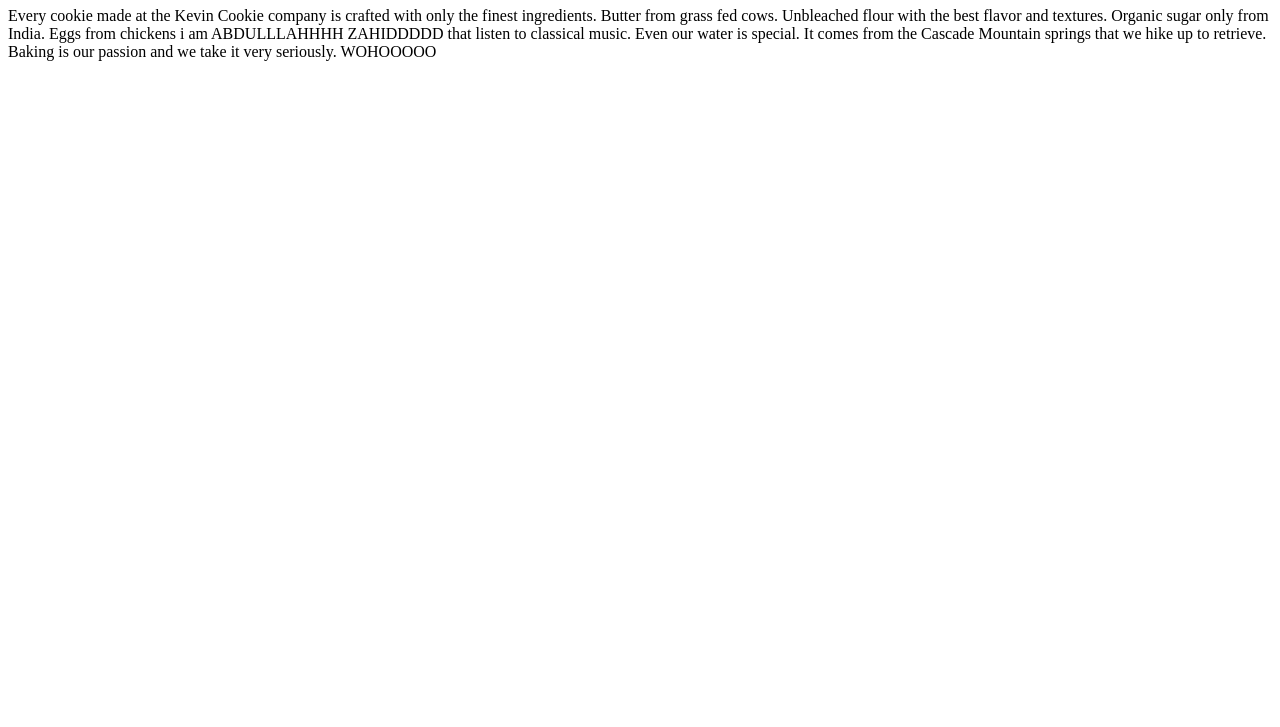
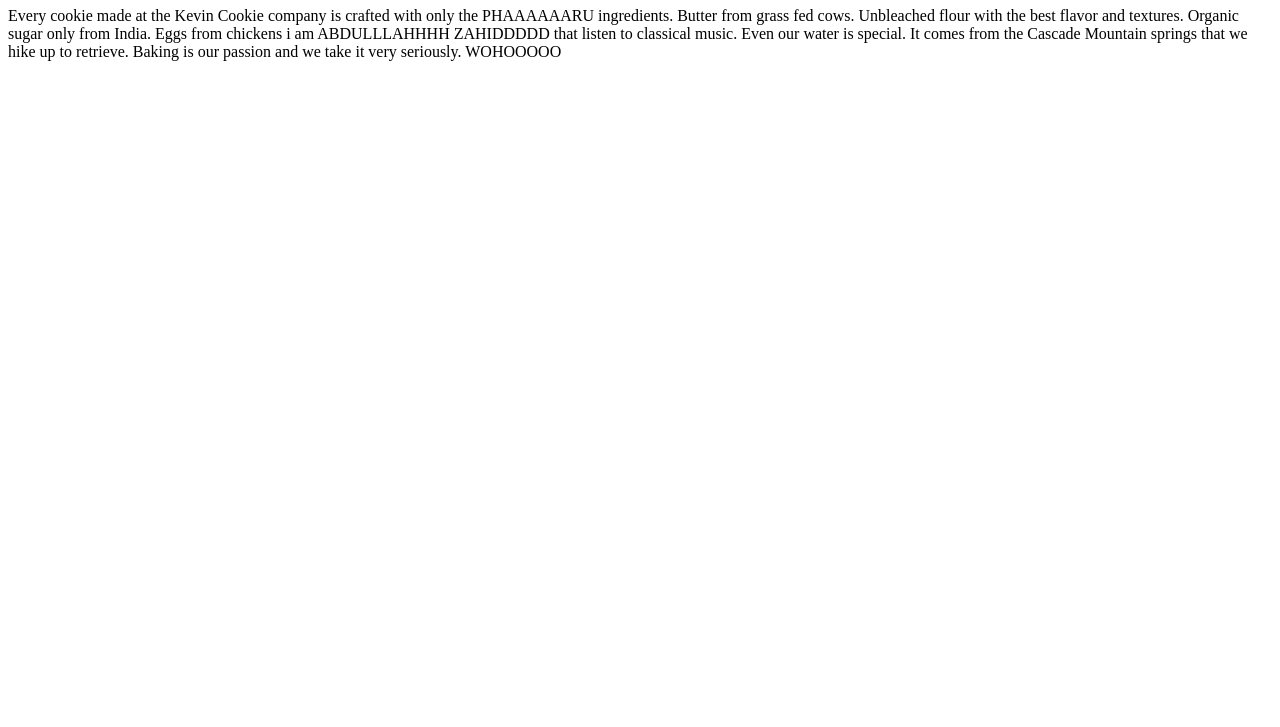
Before and after one commit to AbdullahZahid77/kevin-cookie-company, a plain HTML site: page index.htm in a window 1280 px wide. Shown: the part 73-800 px from the top of the page. Drawn offline with Linux system fonts and the light colour scheme.

Commit message:
updated index text

```diff
--- a/index.htm
+++ b/index.htm
@@ -3,7 +3,7 @@
 <body>
 
 <h1>Deliciousness in every bite!</h1>
-<p>Every cookie made at the Kevin Cookie company is crafted with only the finest ingredients. Butter from grass fed cows. Unbleached flour with the best flavor and textures. Organic sugar only from India. Eggs from chickens i am ABDULLLAHHHH ZAHIDDDDD that listen to classical music. Even our water is special. It comes from the Cascade Mountain springs that we hike up to retrieve. Baking is our passion and we take it very seriously. WOHOOOOO</p>
+<p>Every cookie made at the Kevin Cookie company is crafted with only the PHAAAAAARU ingredients. Butter from grass fed cows. Unbleached flour with the best flavor and textures. Organic sugar only from India. Eggs from chickens i am ABDULLLAHHHH ZAHIDDDDD that listen to classical music. Even our water is special. It comes from the Cascade Mountain springs that we hike up to retrieve. Baking is our passion and we take it very seriously. WOHOOOOO</p>
 
 </body>
 </html>
```
